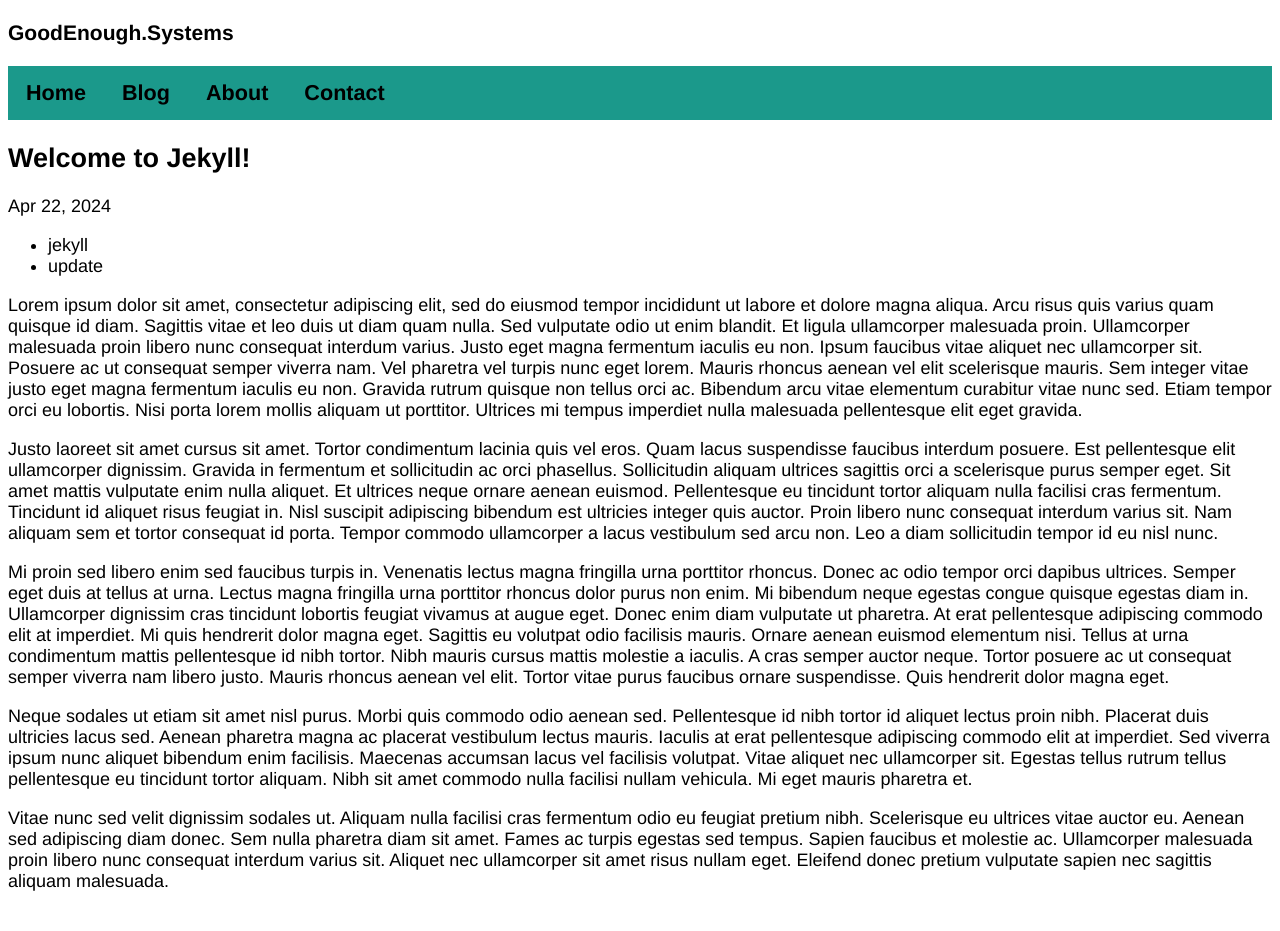
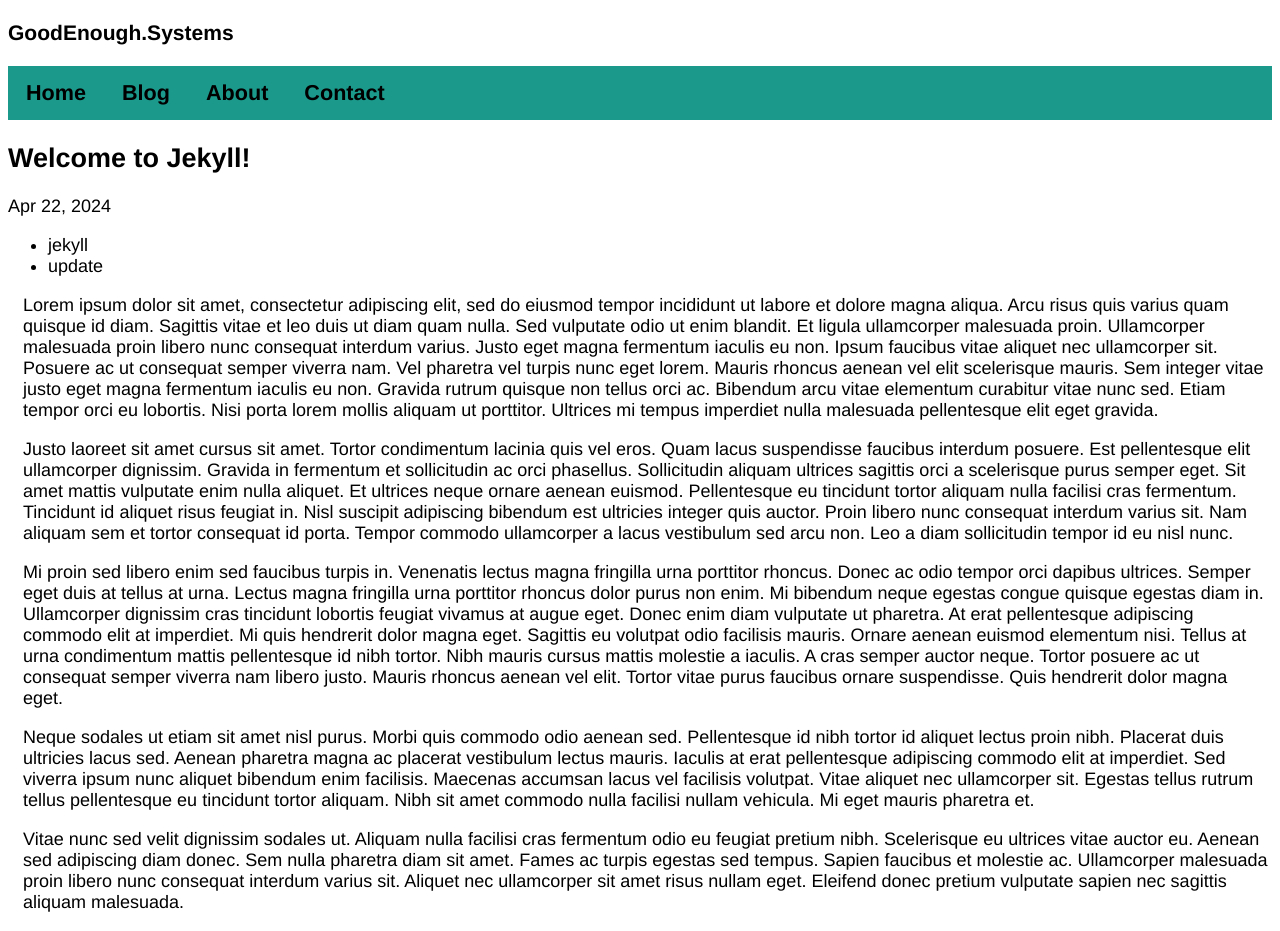
Before and after one commit to jaytomatic/jaytomatic.github.io, a Jekyll site: the page built from _posts/2024-04-22-welcome-to-jekyll.md, in a window 1280 px wide. Built offline with Jekyll 4.4.1, drawn with Linux system fonts in a browser that asks for light colours; nearby versions of some CDN libraries; before the commit the page ends 910 px from its top, so only the background shows below that.

Commit message:
updated post layout

```diff
--- a/_layouts/post.html
+++ b/_layouts/post.html
@@ -12,5 +12,6 @@ layout: default
             {% endfor %}
         </ul>
     </header>
+    <div class="bodycontent">
     {{ content }}
 </article>
```
